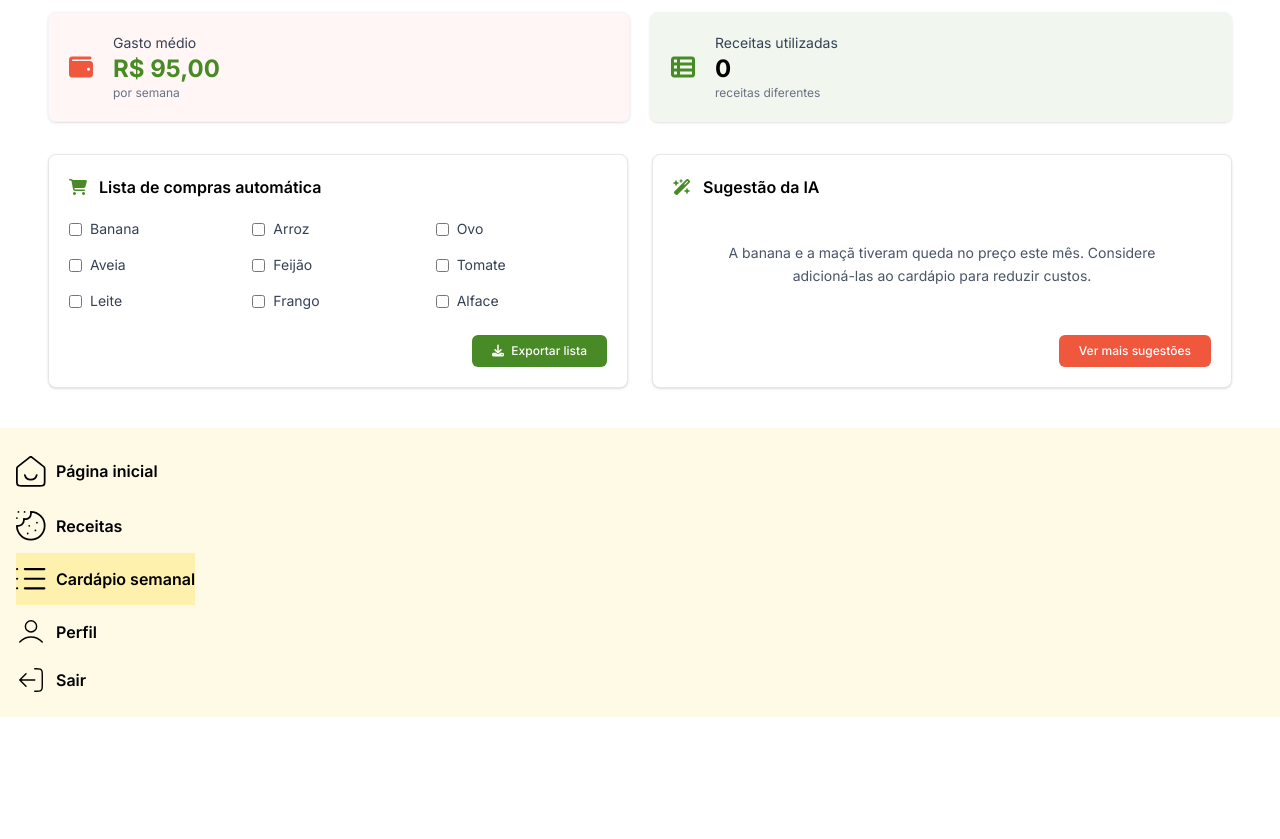
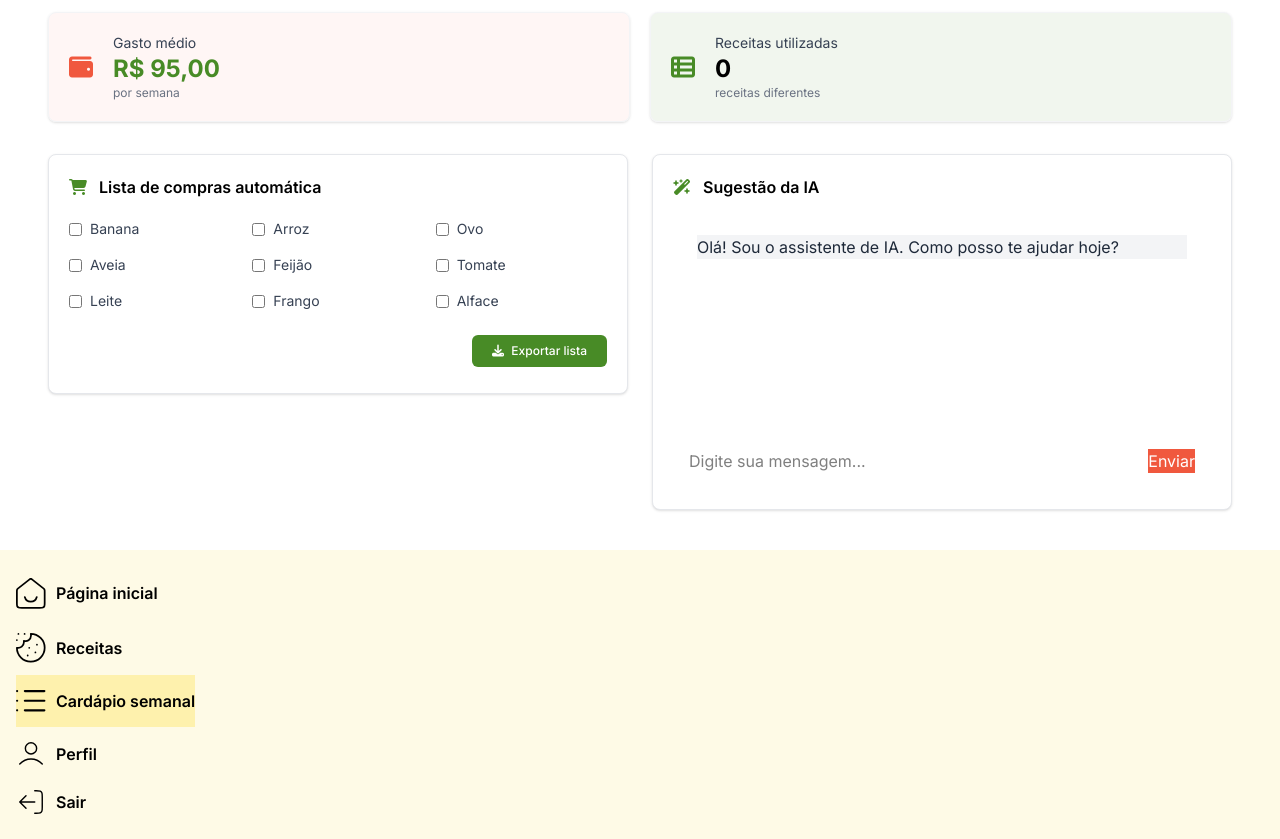
Before and after one commit to ceci869/NutriJoy-IFZN, a Flask app: page /cardapiosemanal in a window 1280 px wide. Shown: the part 525-1364 px from the top of the page. Before the commit the page ends 1242 px from the top, so only its background shows below. Run offline with Flask 3, Linux system fonts and the light colour scheme; the visitor is signed in with stand-in values (Sample User, id 1); data comes from the database, SQL or seed files in the repository; data that the repository does not hold is empty; parts of the project's set-up code (start-up, migrations or seed data) failed here and were passed over; some libraries are stand-ins or nearby versions; some web fonts are replaced.

Commit message:
Atualizando front da IA

```diff
--- a/routes.py
+++ b/routes.py
@@ -189,7 +189,7 @@ def chatbot_nutrijoy():
                     {'role': 'user', 'content': user_input}
                 ],
                 temperature=0.5,
-                max_completion_tokens=1000,
+                max_completion_tokens=2048,
                 stream=False
         )
 
--- a/templates/cardapiosemanal.html
+++ b/templates/cardapiosemanal.html
@@ -138,7 +138,7 @@
     <div class="grid grid-cols-1 lg:grid-cols-2 gap-6">
 
         <!-- Lista de compras -->
-        <div class="bg-white rounded-lg border border-gray-200 shadow-sm p-5">
+        <div class="bg-white rounded-lg border border-gray-200 shadow-sm p-5 h-[240px]">
 
             <h2 class="text-base font-semibold text-black mb-5">
                 <i class="fa-solid fa-cart-shopping text-[#488B26] mr-2"></i>
@@ -212,19 +212,31 @@
                 Sugestão da IA
             </h2>
 
-            <div class="flex-1 flex items-center justify-center py-2">
-                <p class="text-sm text-gray-600 text-center leading-relaxed max-w-md">
-                    A banana e a maçã tiveram queda no preço este mês.
-                    Considere adicioná-las ao cardápio para reduzir custos.
-                </p>
+            <section>
+            <div class="h-[270px] flex flex-col">
+                <div class="p-4 flex flex-col h-full">
+
+                    <!-- Área de Mensagens -->
+                    <div id="chat-box" class="flex-grow overflow-y-auto flex flex-col gap-2 px-2 pb-4">
+                        <!-- Mensagem inicial do Bot -->
+                        <div class="chat chat-start">
+                            <div class="chat-bubble bg-gray-100 text-gray-800">
+                                Olá! Sou o assistente de IA. Como posso te ajudar hoje?
+                            </div>
+                        </div>
+                    </div>
+
+                    <!-- Input Area -->
+                    <form id="chat-form" class="mt-4 flex gap-2 max-w-[100%]">
+                        <input type="text" id="user-input" placeholder="Digite sua mensagem..."
+                               class="input input-bordered input-primary w-full border-[#F0583E]" required />
+                        <button type="submit" id="send-btn" class="btn btn-primary text-white bg-[#F0583E] border-[#F0583E]">
+                            Enviar
+                        </button>
+                    </form>
+                </div>
             </div>
-
-            <div class="flex justify-end mt-6">
-                <button type="button"
-                        class="px-5 py-2 rounded-md bg-[#F0583E] text-white text-xs font-medium hover:bg-[#D94A32] transition-colors">
-                    Ver mais sugestões
-                </button>
-            </div>
+        </section>
 
         </div>
 
@@ -244,8 +256,7 @@
         chatDiv.className = `chat ${sender === 'user' ? 'chat-end' : 'chat-start'}`;
 
         const bubbleDiv = document.createElement('div');
-        // Usuário fica azul (primary), Bot fica cinza claro
-        bubbleDiv.className = `chat-bubble shadow-sm ${sender === 'user' ? 'bg-primary text-white' : 'bg-gray-100 text-gray-800'}`;
+        bubbleDiv.className = `chat-bubble shadow-sm ${sender === 'user' ? 'bg-[#F0583E] text-white' : 'bg-gray-100 text-gray-800'}`;
         bubbleDiv.textContent = text;
 
         chatDiv.appendChild(bubbleDiv);
@@ -268,7 +279,7 @@
 
         try {
             // Envia para o backend Flask
-            const response = await fetch('/chatbot', {
+            const response = await fetch('/chatbot_nutrijoy', {
                 method: 'POST',
                 headers: { 'Content-Type': 'application/json' },
                 body: JSON.stringify({ message })
```
